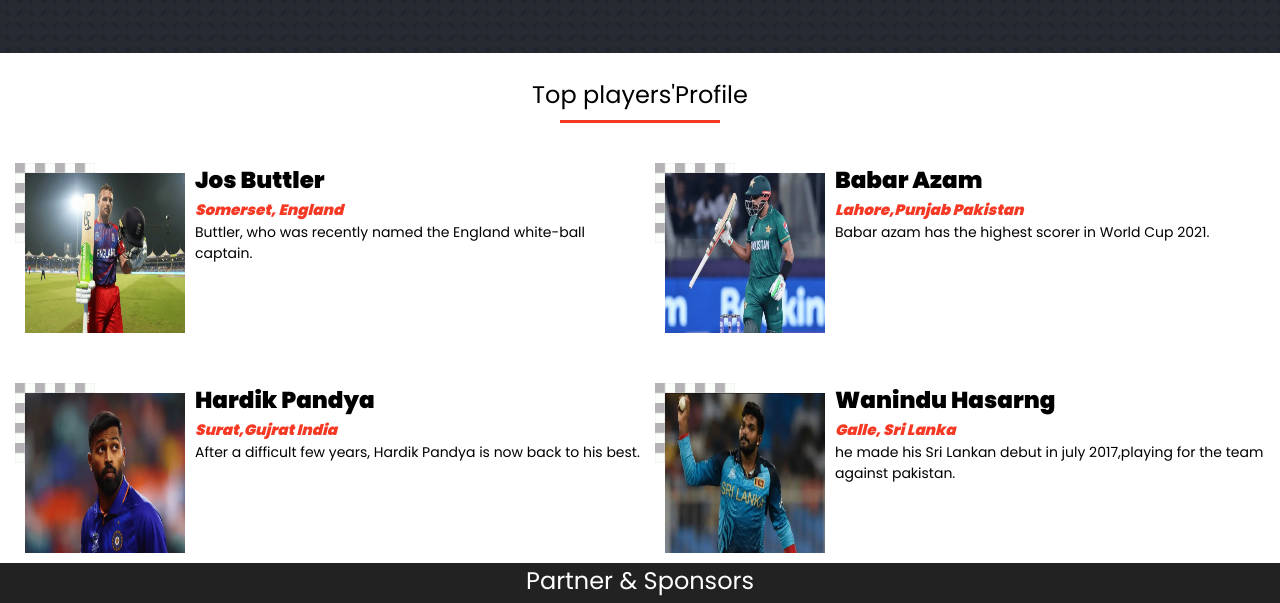
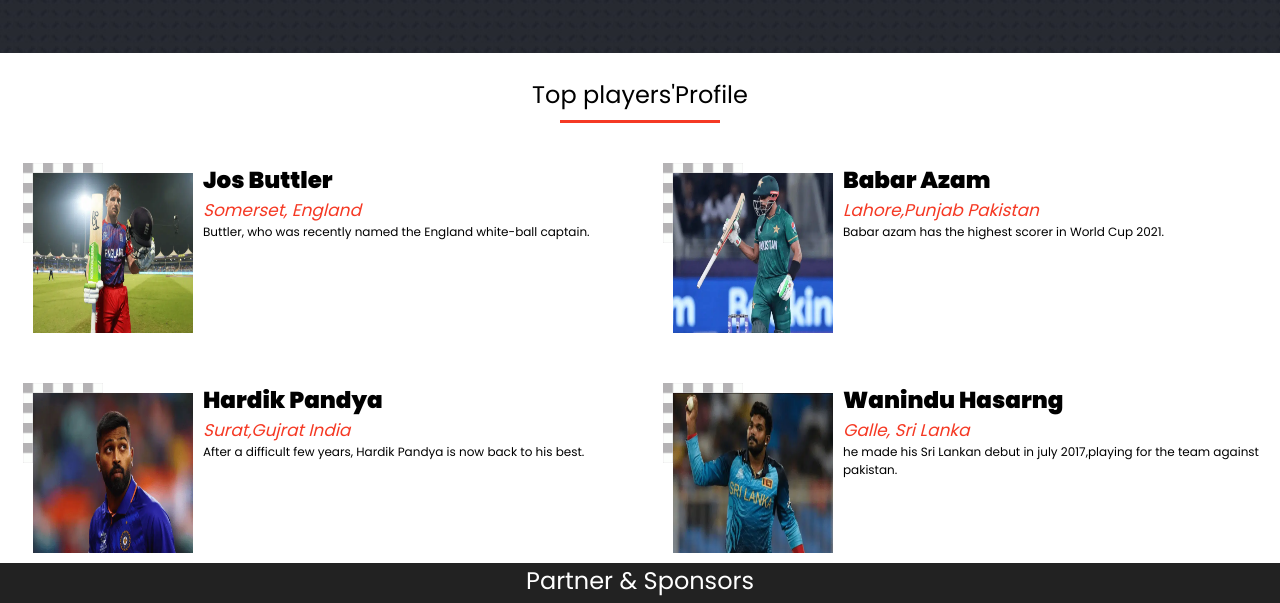
Before and after one commit to huzaifakhan0308/capston-project, a website: page index.html in a window 1280 px wide. Shown: the part 925-1528 px from the top of the page. Drawn offline with Linux system fonts and the light colour scheme; a web font is replaced by a local one.

Commit message:
did changes in html css and javascrip also did changes in readme file

```diff
--- a/index.css
+++ b/index.css
@@ -240,6 +240,11 @@ main {
   color: white;
   font-size: 11px;
   padding: 5px;
+  cursor: pointer;
+}
+
+.Highlights-divs:hover {
+  border: 1px solid white;
 }
 
 .highlights-icons {
@@ -296,11 +301,13 @@ main {
 .top-players-info-divs {
   display: flex;
   flex-direction: row;
-  width: 80%;
+  width: 94%;
   height: auto;
   margin-top: 10vh;
   position: relative;
   z-index: -1;
+  padding-left: 1vh;
+  padding-right: 1vh;
 }
 
 .img-transparent-bkgrnd {
@@ -322,13 +329,12 @@ main {
 
 .players-country {
   color: #f53924;
-  font-size: 15px;
+  font-size: 17px;
   font-style: italic;
-  font-weight: bold;
 }
 
 .players-description {
-  font-size: 14px;
+  font-size: 12px;
 }
 
 @media (max-width: 420px) {
@@ -400,13 +406,15 @@ main {
 
 .Welcome-to {
   display: flex;
-  align-self: start;
   color: #f53924;
   font-size: x-large;
   font-weight: bold;
 }
 
 .ICC-Mens {
+  display: flex;
+  justify-content: center;
+  align-items: center;
   width: 100%;
   color: transparent;
   font-size: 1.55rem !important;
@@ -426,10 +434,10 @@ main {
 }
 
 .about-info {
-  border: 5px solid white;
-  background-color: rgb(238, 238, 238);
-  padding: 10px;
   margin: 4vh 2vh 4vh 2vh;
+  padding: 2vh;
+  border: 5px solid rgb(238, 238, 238);
+  background-color: white;
   color: #172b4d;
 }
 
@@ -746,6 +754,12 @@ main {
     color: black;
   }
 
+  .about-info-background {
+    display: flex;
+    align-items: center;
+    flex-direction: column;
+  }
+
   .past-worldcup-winners-header {
     display: flex;
     justify-content: center;
--- a/index.html
+++ b/index.html
@@ -129,8 +129,8 @@
             <div class="top-players-info-container">
                 <div class="top-players-container-for-desktop">
                   <div class="top-players-info-divs">
-                    <img class="img-transparent-bkgrnd" src="assets/images/img-transparent-bkgrnd.gif" alt="img background">
-                    <img class="players-images" src="assets/images/jos buttler.webp" alt="Jos Buttler image" />
+                    <img class="img-transparent-bkgrnd" src="" alt="img background">
+                    <img class="players-images" src="" alt="Jos Buttler image" />
                     <div class="">
                       <h1 class="players-name"></h1>
                       <span class="players-country"></span>
@@ -138,8 +138,8 @@
                     </div>
                   </div>
                   <div class="top-players-info-divs">
-                      <img class="img-transparent-bkgrnd" src="assets/images/img-transparent-bkgrnd.gif" alt="img background">
-                    <img class="players-images" src="assets/images/babar azam img.webp" alt="Babar Azam image" />
+                      <img class="img-transparent-bkgrnd" src="" alt="img background">
+                    <img class="players-images" src="" alt="Babar Azam image" />
                     <div class="">
                       <h1 class="players-name"></h1>
                       <span class="players-country"></span>
@@ -149,8 +149,8 @@
                 </div>
                 <div class="top-players-container-for-desktop">
                   <div class="top-players-info-divs">
-                      <img class="img-transparent-bkgrnd" src="assets/images/img-transparent-bkgrnd.gif" alt="img background">
-                    <img class="players-images" src="assets/images/hardik pandya img.webp" alt="Hardik Pandya"/>
+                      <img class="img-transparent-bkgrnd" src="" alt="img background">
+                    <img class="players-images" src="" alt="Hardik Pandya"/>
                     <div class="">
                       <h1 class="players-name"></h1>
                       <span class="players-country"></span>
@@ -158,8 +158,8 @@
                     </div>
                   </div>
                   <div class="top-players-info-divs">
-                      <img class="img-transparent-bkgrnd" src="assets/images/img-transparent-bkgrnd.gif" alt="img background">
-                    <img class="players-images" src="assets/images/wanindu hasaranga img.webp" alt="Wanindu Hasaranga"/>
+                      <img class="img-transparent-bkgrnd" src="" alt="img background">
+                    <img class="players-images" src="" alt="Wanindu Hasaranga"/>
                     <div class="">
                       <h1 class="players-name"></h1>
                       <span class="players-country"></span>
@@ -199,8 +199,9 @@
             </div>
             <div class="about-info-div">
               <p class="about-info">
-                The ICC has announced the prize money for the upcoming men's T20 World Cup. The title winners this season will take home a whopping US$1.6 million while the runners up will win
-                half the amount of the title winners' prize, which is $800,000.
+                The ICC has announced the prize money for the upcoming men's T20 World Cup.
+                <br> The title winners this season will take home a whopping US$1.6 million
+              <br> while the runners up will win half the amount of the title winners' prize, which is $800,000.
               </p>
               <div class="further-inquiries">
                 <span>For further inquires about the ICC Men's T20 world cup,please contact us on</span>
--- a/index.js
+++ b/index.js
@@ -5,32 +5,44 @@ const topPlayersInfo = [
     name: 'Jos Buttler',
     country: 'Somerset, England',
     description: 'Buttler, who was recently named the England white-ball captain.',
+    bgImage: 'assets/images/img-transparent-bkgrnd.gif',
+    image: 'assets/images/jos buttler.webp',
   },
   {
     name: 'Babar Azam',
     country: 'Lahore,Punjab Pakistan',
     description: 'Babar azam has the highest scorer in World Cup 2021.',
+    bgImage: 'assets/images/img-transparent-bkgrnd.gif',
+    image: 'assets/images/babar azam img.webp',
   },
   {
     name: 'Hardik Pandya',
     country: 'Surat,Gujrat India',
     description: 'After a difficult few years, Hardik Pandya is now back to his best.',
+    bgImage: 'assets/images/img-transparent-bkgrnd.gif',
+    image: 'assets/images/hardik pandya img.webp',
   },
   {
     name: 'Wanindu Hasarng',
     country: 'Galle, Sri Lanka',
     description: 'he made his Sri Lankan debut in july 2017,playing for the team against pakistan.',
+    bgImage: 'assets/images/img-transparent-bkgrnd.gif',
+    image: 'assets/images/wanindu hasaranga img.webp',
   },
 ];
 
 const playersName = document.querySelectorAll('.players-name');
 const playersCountry = document.querySelectorAll('.players-country');
 const playersDescription = document.querySelectorAll('.players-description');
+const playersBgImage = document.querySelectorAll('.img-transparent-bkgrnd');
+const playersImage = document.querySelectorAll('.players-images');
 
 for (let i = 0; i < playersName.length; i++) {
   playersName[i].innerHTML = topPlayersInfo[i].name;
   playersCountry[i].innerHTML = topPlayersInfo[i].country;
   playersDescription[i].innerHTML = topPlayersInfo[i].description;
+  playersBgImage[i].src = topPlayersInfo[i].bgImage;
+  playersImage[i].src = topPlayersInfo[i].image;
 }
 
 const desktopMenuHome = document.querySelector('.menu-home-desktop');
```
Also changed, not shown: README.md.
